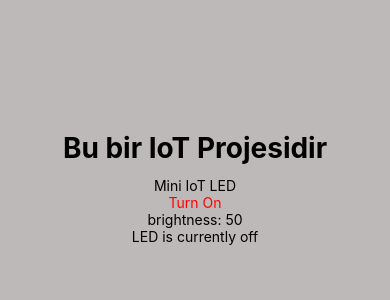
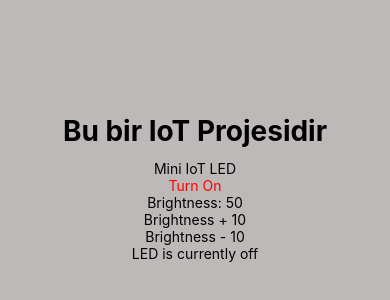
Before and after one commit to ahmekiz/MiniIoT, a React Native app: screen / in a window 390 px wide. Shown: the part 234-534 px from the top of the page. Built offline with nearby package versions, Linux system fonts and the light colour scheme.

Commit message:
increase and decrease brightness

```diff
--- a/App.js
+++ b/App.js
@@ -9,6 +9,20 @@ export default function App() {
   const text = 'Bu bir IoT Projesidir'
   const info = isOn ? 'LED is shining' : 'LED is currently off'
   const statusColor= isOn ? 'green' : 'red'
+  function handleIncreaseBrightness() {
+    const nextBrigtness = brightness + 10
+    if(nextBrigtness > 100) {
+      return
+    }
+    setBrightness(nextBrigtness)
+  }
+  function handleDecreaseBrightness() {
+    const priviosBrightness = brightness - 10
+    if(priviosBrightness < 0) {
+      return
+    }
+    setBrightness(priviosBrightness)
+  }
   function handleToggle() {
     setIsOn(!isOn)
   }
@@ -19,7 +33,13 @@ export default function App() {
       <Pressable onPress={handleToggle}>
           <Text style={{color: statusColor}}>{isOn ? 'Turn Off' : 'Turn On'}</Text>
       </Pressable>
-      <Text>brightness: {brightness}</Text>
+      <Text>Brightness: {brightness}</Text>
+      <Pressable onPress={handleIncreaseBrightness}>
+        <Text>Brightness + 10</Text>
+      </Pressable>
+      <Pressable onPress={handleDecreaseBrightness}>
+        <Text>Brightness - 10</Text>
+      </Pressable>
       <Text>
         {
           info
```
